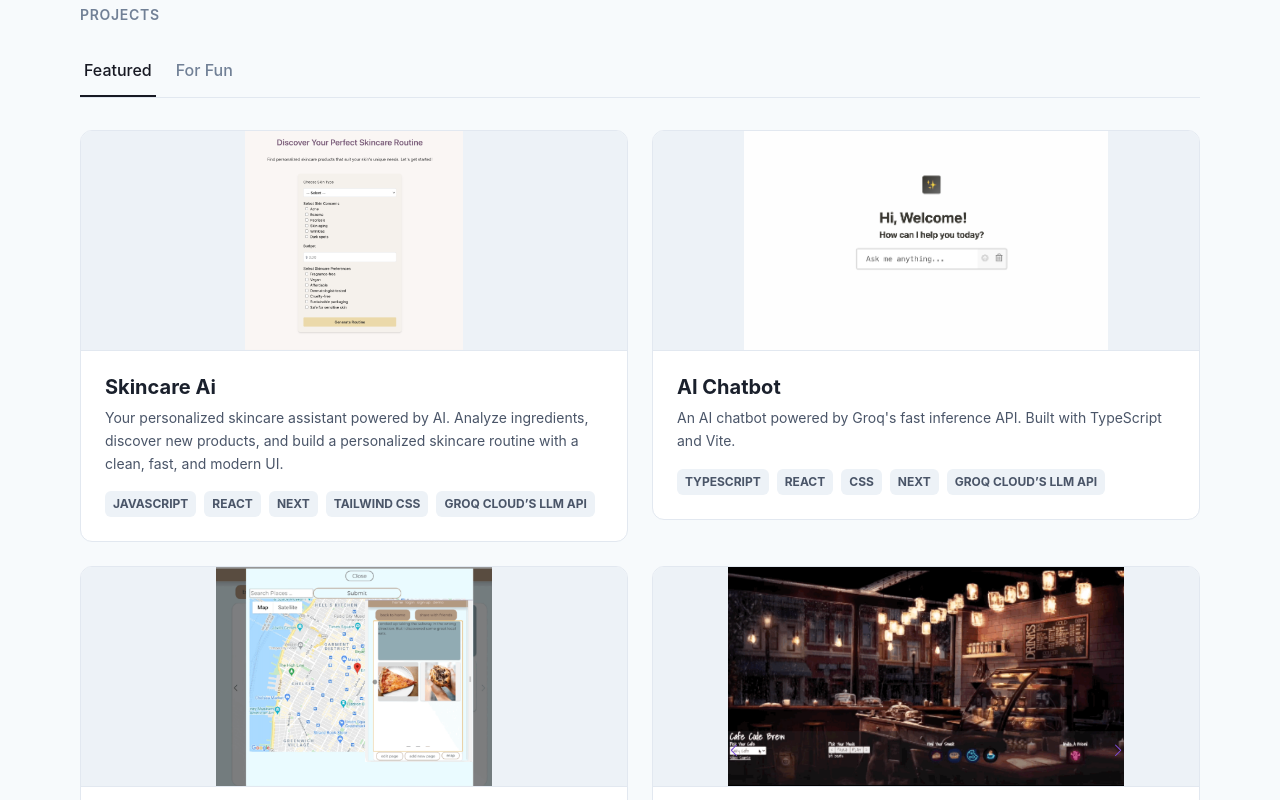
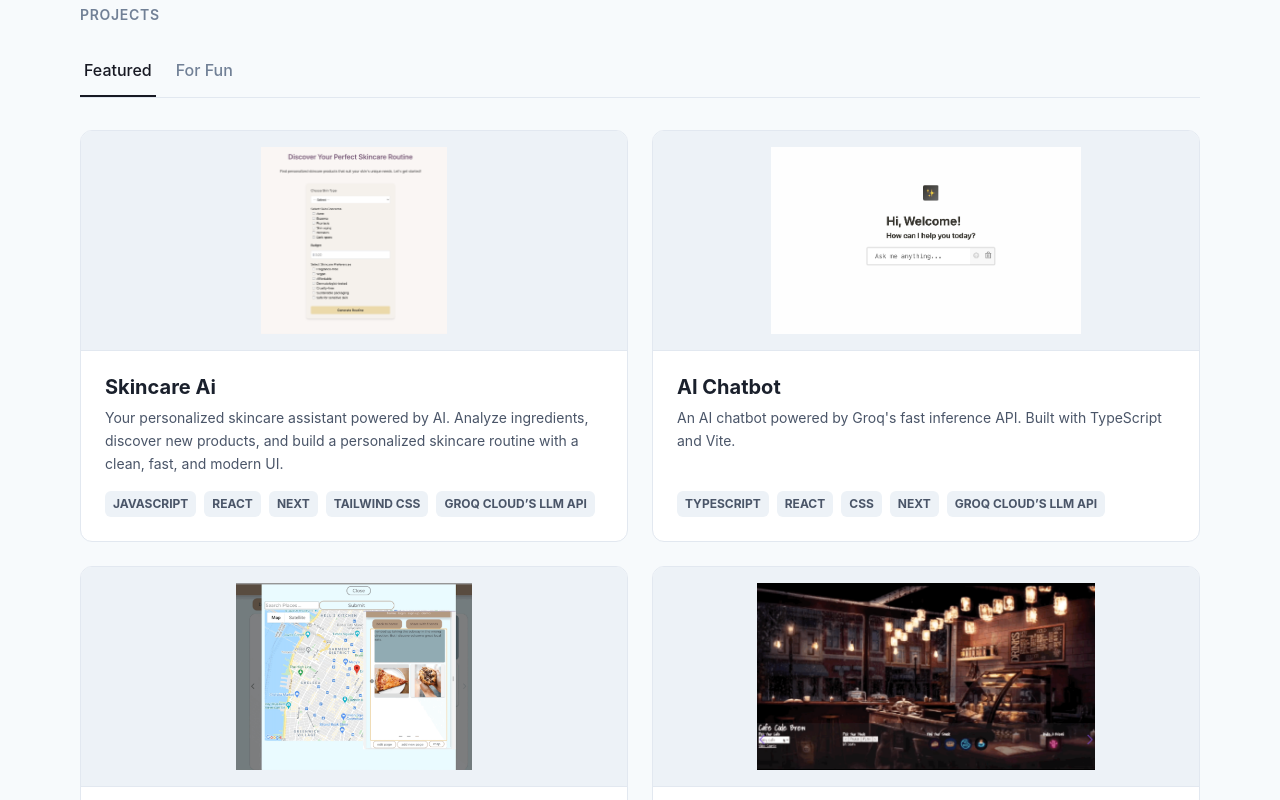
Before and after one commit to dprajapati4/v2-website, a Next.js app: page / in a window 1280 px wide. Shown: the part 1960-2760 px from the top of the page. Built offline with nearby package versions, Linux system fonts and the light colour scheme.

Commit message:
fix project card size

```diff
--- a/src/app/_components/Projects.js
+++ b/src/app/_components/Projects.js
@@ -14,7 +14,6 @@ import Image from "next/image";
 import { ExternalLinkIcon } from "@chakra-ui/icons";
 import { PROJECTS, FUNSTUFF } from "../_lib/data";
 
-
 const ProjectCardImage = ({ src, alt }) => {
   const bg = useColorModeValue("gray.100", "gray.800");
 
@@ -22,7 +21,7 @@ const ProjectCardImage = ({ src, alt }) => {
     <Box
       position="relative"
       width="100%"
-      height="220px" // adjust card height
+      height="220px"
       bg={bg}
       borderBottom="1px solid"
       borderColor={useColorModeValue("gray.200", "gray.700")}
@@ -30,6 +29,7 @@ const ProjectCardImage = ({ src, alt }) => {
       alignItems="center"
       justifyContent="center"
       overflow="hidden"
+      p={4}
     >
       <Image
         src={src}
@@ -47,8 +47,6 @@ const ProjectCardImage = ({ src, alt }) => {
   );
 };
 
-
-
 const ProjectCard = ({ project }) => {
   const cardBg = useColorModeValue("white", "gray.800");
   const borderColor = useColorModeValue("gray.200", "gray.700");
@@ -64,8 +62,10 @@ const ProjectCard = ({ project }) => {
       isExternal
       _hover={{ textDecoration: "none" }}
       role="group"
+      h="full"
     >
-      <Box
+      <Flex
+        direction="column"
         bg={cardBg}
         borderRadius="xl"
         overflow="hidden"
@@ -76,26 +76,10 @@ const ProjectCard = ({ project }) => {
           shadow: "lg",
         }}
         transition="all 0.2s"
+        h="full"
       >
-        <ProjectCardImage src={project.imgUrl} alt={project.name}/>
-        {/* <Box aspectRatio={16 / 9} overflow="hidden" bg={imageBg}>
-          <Image
-            fit="cover"
-            src={project.imgUrl}
-            alt={project.title}
-            fallbackSrc="https://placehold.co/200"
-            borderRadius="md"
-            m={["5px", "15px"]}
-            w="full"
-            h="full"
-            _groupHover={{ transform: "scale(1.05)" }}
-            transition="transform 0.3s"
-          />
-        </Box> */}
-
-
-
-        <Box p={6}>
+        <ProjectCardImage src={project.imgUrl} alt={project.name} />
+        <Flex direction="column" p={6} flex="1">
           <Flex alignItems="center" gap={2} mb={2}>
             <Heading size="md">{project.name}</Heading>
             <ExternalLinkIcon
@@ -105,7 +89,13 @@ const ProjectCard = ({ project }) => {
               transition="opacity 0.2s"
             />
           </Flex>
-          <Text color={textColor} fontSize="sm" mb={4} lineHeight="tall">
+          <Text
+            color={textColor}
+            fontSize="sm"
+            mb={4}
+            lineHeight="tall"
+            flex="1"
+          >
             {project.description}
           </Text>
           <Flex flexWrap="wrap" gap={2}>
@@ -123,12 +113,11 @@ const ProjectCard = ({ project }) => {
               </Badge>
             ))}
           </Flex>
-        </Box>
-      </Box>
+        </Flex>
+      </Flex>
     </Link>
   );
 };
-
 const Projects = () => {
   const [activeTab, setActiveTab] = useState("featured");
   const sectionBg = useColorModeValue("gray.50", "gray.900");
```
